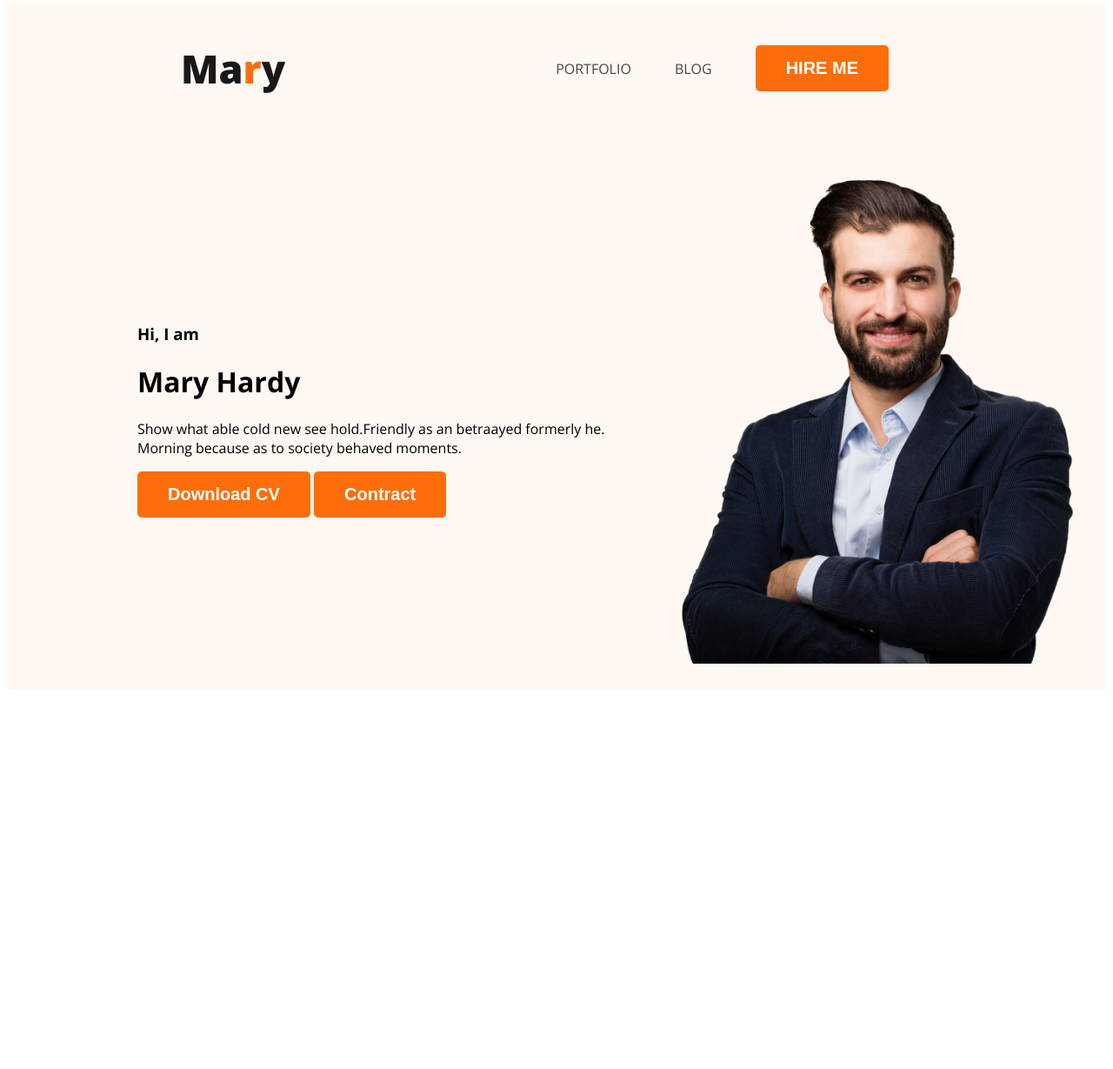
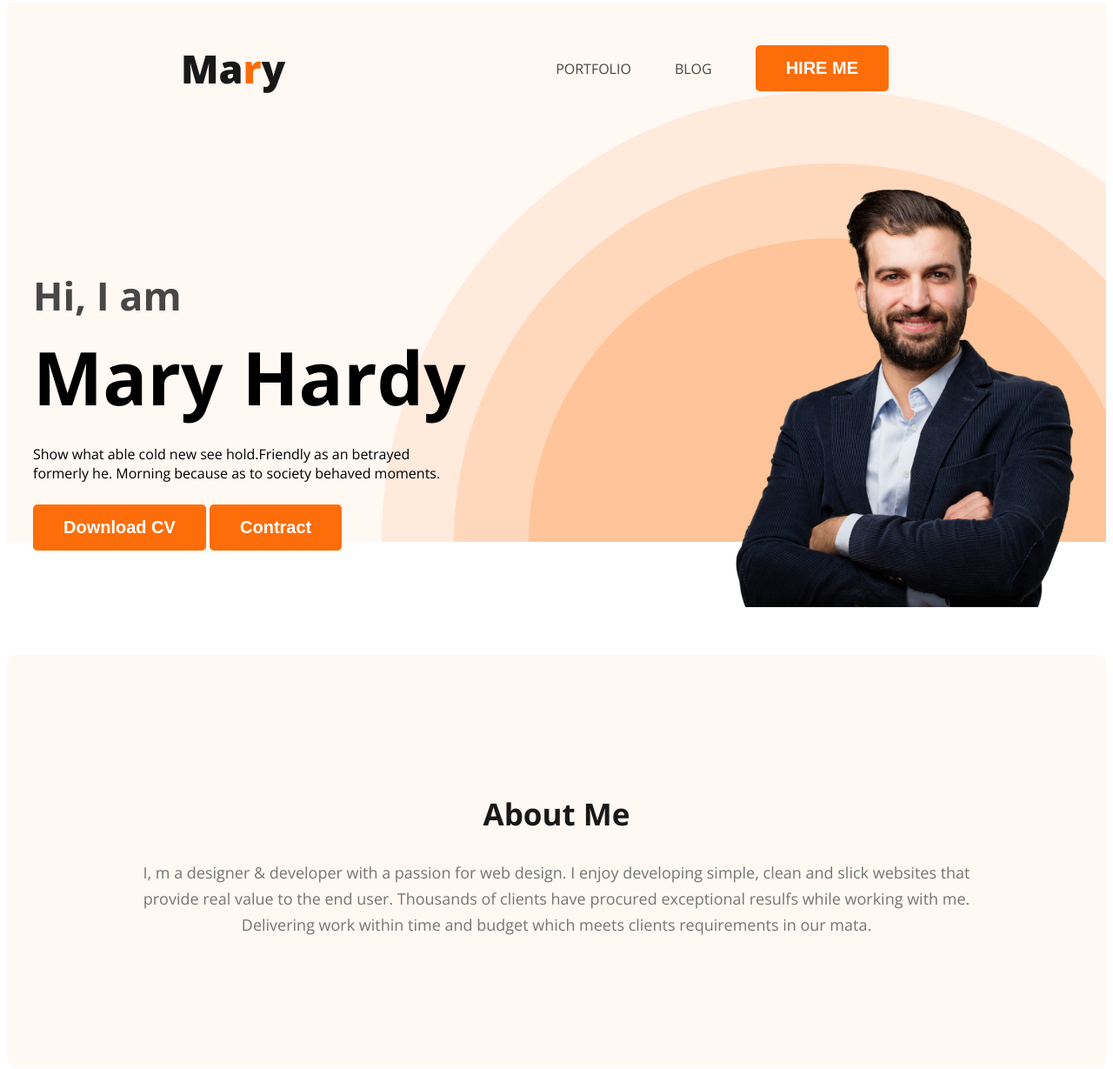
Before and after one commit to Tushar155174/my-portfolio-website, a plain HTML site: page index.html in a window 1280 px wide. Shown: the part 5-1234 px from the top of the page at 87% size. Before the commit the page ends 806 px from the top, so only its background shows below. Drawn offline with nearby package versions, Linux system fonts and the light colour scheme.

Commit message:
added about section

```diff
--- a/index.html
+++ b/index.html
@@ -1,20 +1,21 @@
 <!DOCTYPE html>
 <html lang="en">
   <head>
-    <meta charset="UTF-8">
-    <meta name="viewport" content="width=device-width, initial-scale=1.0">
+    <meta charset="UTF-8" />
+    <meta name="viewport" content="width=device-width, initial-scale=1.0" />
     <title>MY PORTFOLIO WEBSITE</title>
-    <link rel="preconnect" href="https://fonts.googleapis.com">
-<link rel="preconnect" href="https://fonts.gstatic.com" crossorigin>
-<link href="https://fonts.googleapis.com/css2?family=Open+Sans:wght@400;600;700;800&display=swap" rel="stylesheet">
-    <link rel="stylesheet" href="styles/style.css">
+    <link rel="preconnect" href="https://fonts.googleapis.com" />
+    <link rel="preconnect" href="https://fonts.gstatic.com" crossorigin />
+    <link
+      href="https://fonts.googleapis.com/css2?family=Open+Sans:wght@400;600;700;800&display=swap"
+      rel="stylesheet"
+    />
+    <link rel="stylesheet" href="styles/style.css" />
   </head>
   <body>
     <header class="header-area">
       <nav>
-            <h3 class="site-tittle">
-                Ma<span class="primary-text">r</span>y
-            </h3>
+        <h3 class="site-tittle">Ma<span class="primary-text">r</span>y</h3>
         <ul>
           <li><a href="#">PORTFOLIO</a></li>
           <li><a href="#">BLOG</a></li>
@@ -25,20 +26,28 @@
         <div class="banner-text">
           <h3 class="banner-h3">Hi, I am</h3>
           <h1 class="banner-h1">Mary Hardy</h1>
-                <p>Show what able cold new see hold.Friendly as an betraayed formerly he. Morning because as to society behaved moments.</p>
+          <p class="banner-paragraph">
+            Show what able cold new see hold.Friendly as an betrayed formerly
+            he. Morning because as to society behaved moments.
+          </p>
           <button class="primary-button">Download CV</button>
           <button class="primary-button">Contract</button>
         </div>
-            <img class="profile-picture" src="images/hardy.png" alt="">
+        <img class="profile-picture" src="images/hardy.png" alt="" />
       </div>
     </header>
     <main>
-
+      <div class="about-section">
+        <h2 class="section-tittle">About Me</h2>
+        <p class="about-paragraph">
+          I, m a designer & developer with a passion for web design. I enjoy
+          developing simple, clean and slick websites that provide real value to
+          the end user. Thousands of clients have procured exceptional resulfs
+          while working with me. Delivering work within time and budget which
+          meets clients requirements in our mata.
+        </p>
+      </div>
     </main>
-    <footer>
-
-    </footer>
-
-
+    <footer></footer>
   </body>
 </html>
--- a/styles/style.css
+++ b/styles/style.css
@@ -8,49 +8,90 @@ nav {
   align-items: center;
   margin: 0 200px;
 }
-.primary-text{
-    color: #FD6E0A;
+.primary-text {
+  color: #fd6e0a;
 }
 
-.primary-button{
+.primary-button {
   border: 0;
   border-radius: 5px;
-    background-color: #FD6E0A;
+  background-color: #fd6e0a;
   color: #ffffff;
   font-size: 20px;
   font-weight: 700;
   padding: 15px 35px;
-
+}
+.section-tittle {
+  color: #181818;
+  text-align: center;
+  font-size: 35px;
+  font-weight: 700;
 }
 
-.site-tittle{
-    color:#181818;
+.site-tittle {
+  color: #181818;
   font-size: 45px;
   font-weight: 800;
-
 }
 
-nav>ul{
+nav > ul {
   display: flex;
   align-items: center;
 }
-nav li{
+nav li {
   list-style: none;
   margin-right: 50px;
 }
-nav a{
+nav a {
   text-decoration: none;
   color: #474747;
 }
 
-.header-area{
-    background-color: #FFF8F3;
+.header-area {
+  background-color: #fff8f3;
+  background-image: url("../images/header_bg.png");
+  background-repeat: no-repeat;
+  background-position: bottom right;
+  height: 620px;
 }
-.banner-area{
-    padding: 30px 30px 30px 150px;
+.banner-area {
+  padding: 30px 30px 150px;
   display: flex;
   align-items: center;
+  justify-content: space-between;
+  height: 66vh;
 }
-.profile-picture{
-    width: 500px;
+.profile-picture {
+  height: 500px;
+  width: auto;
 }
+.banner-h3 {
+  font-size: 45px;
+  color: #474747;
+  margin-bottom: 0;
+}
+.banner-h1 {
+  font-size: 85px;
+  font-weight: 700;
+  margin-top: 5px;
+  margin-bottom: 20px;
+}
+.banner-text {
+  max-width: 500px;
+}
+.banner-paragraph {
+  margin-bottom: 25px;
+}
+.about-section {
+  padding: 130px;
+  background: #fff8f3;
+  border-radius: 10px;
+  margin: 130px 0;
+}
+.about-paragraph {
+  color:#757575;
+  text-align: center;
+  font-size: 18px;
+  font-weight: 400;
+  line-height: 30px;
+}
```
Lines whose indentation alone changed are shown as unchanged.
